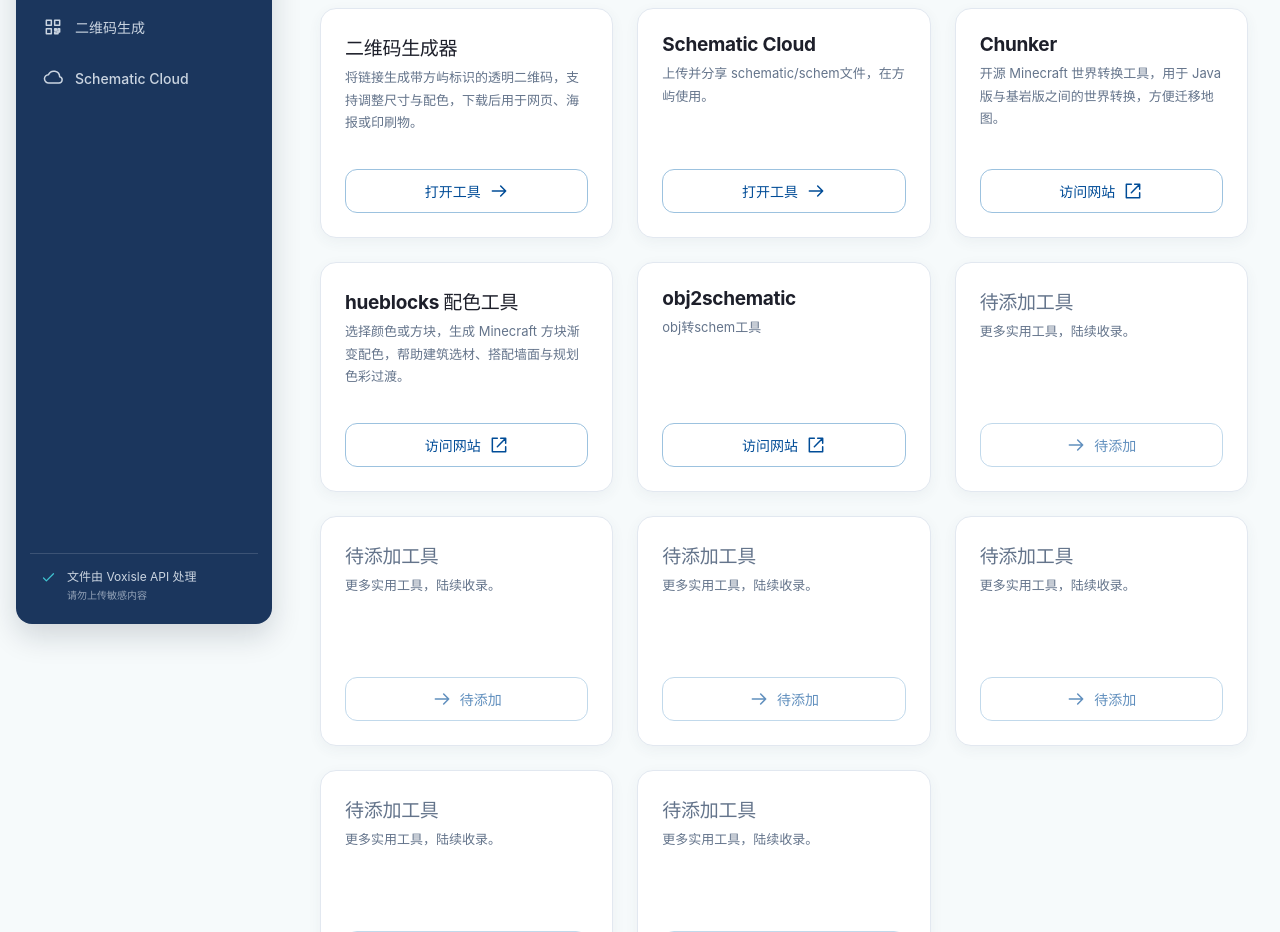
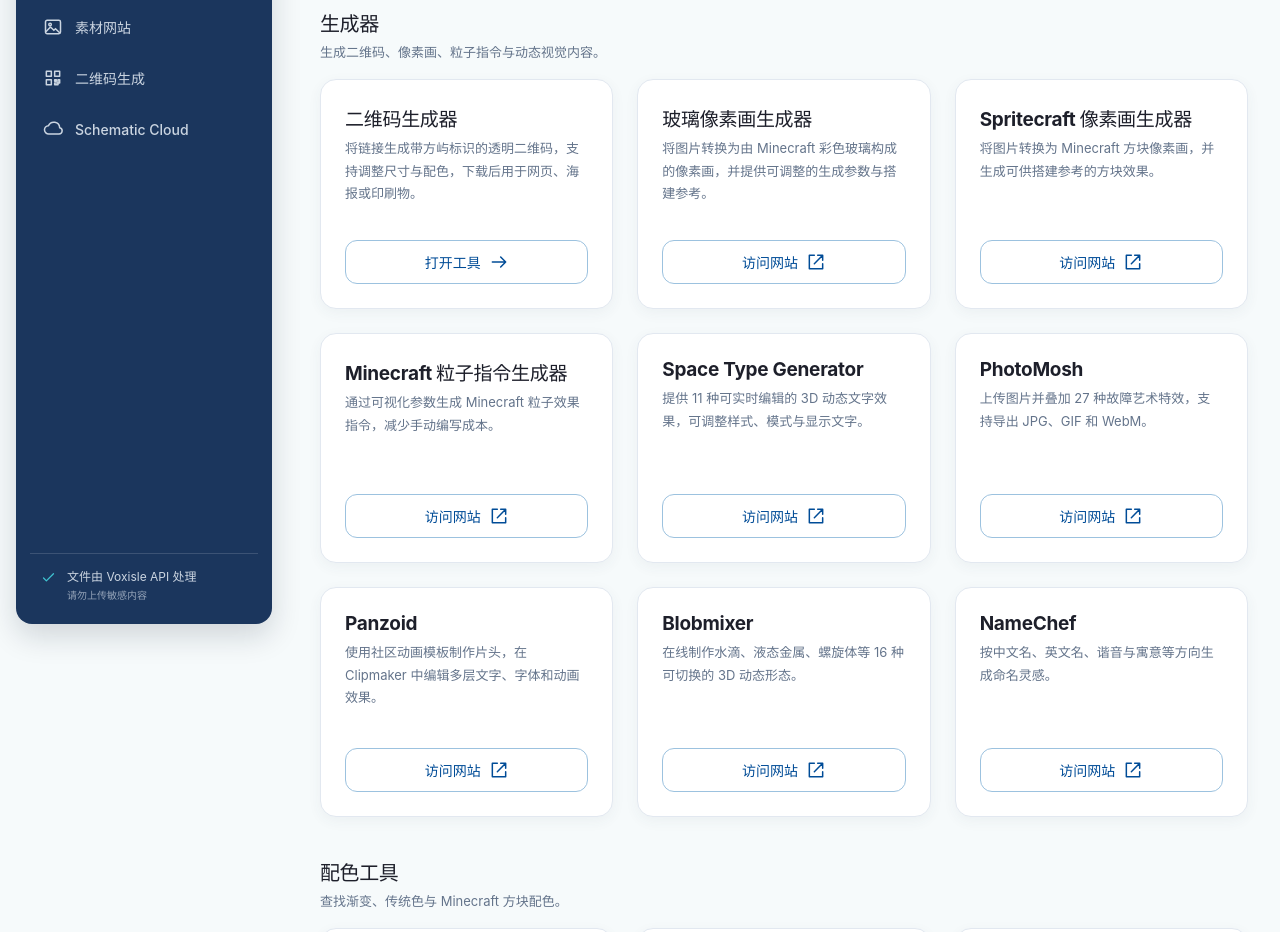
Before and after one commit to MapManager-group/voxisle-tools, a React (Vite) app: page / in a window 1280 px wide. Shown: the part 160-1092 px from the top of the page. Built offline with nearby package versions, Linux system fonts and the light colour scheme; no server answers.

Commit message:
feat: 新增素材网站分类 modify: 对首页工具进行分类

```diff
--- a/src/App.tsx
+++ b/src/App.tsx
@@ -3,11 +3,13 @@ import type { Tool } from './config'
 import { QrCodePage } from './features/qrcode/QrCodePage'
 import { SchematicPage } from './features/schematic/SchematicPage'
 import { HomePage } from './features/home/HomePage'
+import { ResourcesPage } from './features/resources/ResourcesPage'
 import './App.css'
 
 function currentTool(): Tool {
   if (location.hash === '#schematic') return 'schematic'
   if (location.hash === '#qrcode') return 'qrcode'
+  if (location.hash === '#resources') return 'resources'
   return 'home'
 }
 
@@ -18,7 +20,7 @@ function App() {
     addEventListener('hashchange', update)
     return () => removeEventListener('hashchange', update)
   }, [])
-  return tool === 'qrcode' ? <QrCodePage/> : tool === 'schematic' ? <SchematicPage/> : <HomePage/>
+  return tool === 'qrcode' ? <QrCodePage/> : tool === 'schematic' ? <SchematicPage/> : tool === 'resources' ? <ResourcesPage/> : <HomePage/>
 }
 
 export default App
--- a/src/components/layout/AppLayout.tsx
+++ b/src/components/layout/AppLayout.tsx
@@ -5,6 +5,6 @@ import { PageHeader } from './PageHeader'
 import { Sidebar } from './Sidebar'
 
 export function AppLayout({ activeTool, eyebrow, title, description, children }: { activeTool: Tool; eyebrow: string; title: string; description: string; children: ReactNode }) {
-  const apiUrl = activeTool === 'home' ? undefined : activeTool === 'qrcode' ? QR_API : SCHEMATIC_API
+  const apiUrl = activeTool === 'qrcode' ? QR_API : activeTool === 'schematic' ? SCHEMATIC_API : undefined
   return <div className="app-shell"><Sidebar activeTool={activeTool}/><div className="content-shell"><main className="main"><PageHeader key={apiUrl} eyebrow={eyebrow} title={title} description={description} apiUrl={apiUrl}/>{children}<AppFooter/></main></div></div>
 }
--- a/src/components/layout/Sidebar.tsx
+++ b/src/components/layout/Sidebar.tsx
@@ -7,6 +7,7 @@ export function Sidebar({ activeTool }: { activeTool: Tool }) {
     <Brand/>
     <nav aria-label="工具导航">
       <a href="#home" className={activeTool === 'home' ? 'active' : ''} aria-current={activeTool === 'home' ? 'page' : undefined} aria-label="工具首页" title="工具首页"><Icon name="home"/><span>工具首页</span></a>
+      <a href="#resources" className={activeTool === 'resources' ? 'active' : ''} aria-current={activeTool === 'resources' ? 'page' : undefined} aria-label="素材网站" title="素材网站"><Icon name="image"/><span>素材网站</span></a>
       <a href="#qrcode" className={activeTool === 'qrcode' ? 'active' : ''} aria-label="二维码生成" title="二维码生成"><Icon name="qr"/><span>二维码生成</span></a>
       <a href="#schematic" className={activeTool === 'schematic' ? 'active' : ''} aria-label="Schematic Cloud" title="Schematic Cloud"><Icon name="cloud"/><span>Schematic Cloud</span></a>
     </nav>
--- a/src/components/ui/Icon.tsx
+++ b/src/components/ui/Icon.tsx
@@ -1,9 +1,10 @@
 import type { ReactNode } from 'react'
 
-export type IconName = 'qr' | 'cloud' | 'download' | 'upload' | 'copy' | 'check' | 'home' | 'arrow' | 'external'
+export type IconName = 'qr' | 'cloud' | 'download' | 'upload' | 'copy' | 'check' | 'home' | 'image' | 'arrow' | 'external'
 
 const paths: Record<IconName, ReactNode> = {
   home: <><path d="m3 10 9-7 9 7v10H3Z"/><path d="M9 20v-7h6v7"/></>,
+  image: <><rect x="3" y="4" width="18" height="16" rx="2"/><circle cx="8.5" cy="9" r="1.5"/><path d="m4 17 5-5 4 4 2-2 5 5"/></>,
   arrow: <path d="M4 12h16m-6-6 6 6-6 6"/>,
   external: <><path d="M14 4h6v6m0-6L10 14"/><path d="M10 4H4v16h16v-6"/></>,
   qr: <><path d="M4 4h6v6H4zM14 4h6v6h-6zM4 14h6v6H4z"/><path d="M14 14h2v2h-2zM18 14h2v4h-2zM14 18h4v2h-4z"/></>,
--- a/src/config.ts
+++ b/src/config.ts
@@ -7,4 +7,4 @@ function requiredEnv(name: keyof ImportMetaEnv) {
 export const QR_API = requiredEnv('VITE_QR_API_BASE_URL')
 export const SCHEMATIC_API = requiredEnv('VITE_SCHEMATIC_API_BASE_URL')
 export const LOGO_CDN_URL = requiredEnv('VITE_LOGO_CDN_URL')
-export type Tool = 'home' | 'qrcode' | 'schematic'
+export type Tool = 'home' | 'resources' | 'qrcode' | 'schematic'
--- a/src/features/home/HomePage.tsx
+++ b/src/features/home/HomePage.tsx
@@ -1,19 +1,23 @@
 import { AppLayout } from '../../components/layout/AppLayout'
-import { Button, Card } from '../../components/ui'
+import { Card } from '../../components/ui'
 import { Icon } from '../../components/ui/Icon'
-import { tools } from './tools'
+import { toolGroups } from './tools'
 
 export function HomePage() {
   return <AppLayout activeTool="home" eyebrow="VOXISLE TOOLS" title="工具首页" description="从建筑蓝图、世界转换到方块配色，找到下一次创作需要的工具。">
-    <div className="tool-grid">
-      {tools.map((tool, index) => {
+    <div className="catalog-sections">
+      {toolGroups.map((group) => <section className="catalog-section" key={group.name}>
+        <header className="section-header"><h2>{group.name}</h2><p>{group.description}</p></header>
+        <div className="tool-grid">
+      {group.tools.map((tool) => {
         const external = /^https?:\/\//i.test(tool.href)
-        return <Card key={index} title={tool.name || '待添加工具'} description={tool.description || '更多实用工具，陆续收录。'} className={`tool-card${tool.href ? '' : ' tool-card-placeholder'}`}>
-          {tool.href ? <a className="button button-secondary button-wide" href={tool.href} target={external ? '_blank' : undefined} rel={external ? 'noopener noreferrer' : undefined} aria-label={`${external ? '访问' : '打开'}${tool.name}${external ? '（新标签页）' : ''}`}>
+        return <Card key={tool.href} title={tool.name} description={tool.description} className="tool-card">
+          <a className="button button-secondary button-wide" href={tool.href} target={external ? '_blank' : undefined} rel={external ? 'noopener noreferrer' : undefined} aria-label={`${external ? '访问' : '打开'}${tool.name}${external ? '（新标签页）' : ''}`}>
             {external ? '访问网站' : '打开工具'}<Icon name={external ? 'external' : 'arrow'}/>
-          </a> : <Button icon="arrow" tone="secondary" disabled>待添加</Button>}
+          </a>
         </Card>
-      })}
+      })}</div></section>)}
+      <aside className="catalog-contact" aria-label="投稿方式">有好用的工具？欢迎投稿至 <a href="mailto:contact@lorian.cn">contact@lorian.cn</a></aside>
     </div>
   </AppLayout>
 }
--- a/src/features/home/tools.ts
+++ b/src/features/home/tools.ts
@@ -1,42 +1,42 @@
-type ToolCard = {
-    name: string
-    description: string
-    href: string
-}
+export type ToolCard = { name: string; description: string; href: string }
 
-// 手动添加工具：填写 name、description、href 即可。
-// 站内链接使用 #qrcode / #schematic；外部链接使用完整 https:// 地址。
-// href 留空时显示为待添加卡片，按钮不可点击；不需要的预留项可以直接删除。
-export const tools: ToolCard[] = [
+export const toolGroups: { name: string; description: string; tools: ToolCard[] }[] = [
   {
-        name: '二维码生成器',
-        description: '将链接生成带方屿标识的透明二维码，支持调整尺寸与配色，下载后用于网页、海报或印刷物。',
-        href: '#qrcode',
+    name: '生成器',
+    description: '生成二维码、像素画、粒子指令与动态视觉内容。',
+    tools: [
+      { name: '二维码生成器', description: '将链接生成带方屿标识的透明二维码，支持调整尺寸与配色，下载后用于网页、海报或印刷物。', href: '#qrcode' },
+      { name: '玻璃像素画生成器', description: '将图片转换为由 Minecraft 彩色玻璃构成的像素画，并提供可调整的生成参数与搭建参考。', href: 'https://imhols.github.io/minecraft-glasspixel-generator/' },
+      { name: 'Spritecraft 像素画生成器', description: '将图片转换为 Minecraft 方块像素画，并生成可供搭建参考的方块效果。', href: 'https://autosaved.org/spritecraft' },
+      { name: 'Minecraft 粒子指令生成器', description: '通过可视化参数生成 Minecraft 粒子效果指令，减少手动编写成本。', href: 'https://mc.ecylt.top/' },
+      { name: 'Space Type Generator', description: '提供 11 种可实时编辑的 3D 动态文字效果，可调整样式、模式与显示文字。', href: 'https://spacetypegenerator.com/' },
+      { name: 'PhotoMosh', description: '上传图片并叠加 27 种故障艺术特效，支持导出 JPG、GIF 和 WebM。', href: 'https://photomosh.com/app/' },
+      { name: 'Panzoid', description: '使用社区动画模板制作片头，在 Clipmaker 中编辑多层文字、字体和动画效果。', href: 'https://panzoid.com/' },
+      { name: 'Blobmixer', description: '在线制作水滴、液态金属、螺旋体等 16 种可切换的 3D 动态形态。', href: 'https://blobmixer.14islands.com/' },
+      { name: 'NameChef', description: '按中文名、英文名、谐音与寓意等方向生成命名灵感。', href: 'https://www.namechef.co/cn' },
+    ],
   },
   {
-        name: 'Schematic Cloud',
-        description: '上传并分享 schematic/schem文件，在方屿使用。',
-        href: '#schematic',
+    name: '配色工具',
+    description: '查找渐变、传统色与 Minecraft 方块配色。',
+    tools: [
+      { name: 'hueBlocks 配色工具', description: '按颜色生成 Minecraft 方块渐变，帮助建筑选材和规划色彩过渡。', href: 'https://1280px.github.io/hueblocks/' },
+      { name: 'WebGradients', description: '浏览并复制现成的渐变配色，适合网页、海报和视觉设计。', href: 'https://webgradients.com/' },
+      { name: 'Color Hunt', description: '持续更新的配色方案社区，提供热门排行与近期配色浏览。', href: 'https://colorhunt.co/' },
+      { name: 'Adobe Color', description: '创建和探索其他用户分享的配色盘，并使用多种色彩规则辅助搭配。', href: 'https://color.adobe.com/' },
+      { name: 'NIPPON COLORS', description: '收录具有名称与出处的日本传统色，可直观浏览色值和色彩关系。', href: 'https://nipponcolors.com/' },
+      { name: '中国色', description: '浏览带有传统名称的中国色彩，快速获取色值与配色灵感。', href: 'http://zhongguose.com/' },
+    ],
   },
   {
-        name: 'Chunker',
-        description: '开源 Minecraft 世界转换工具，用于 Java 版与基岩版之间的世界转换，方便迁移地图。',
-        href: 'https://www.chunker.app',
+    name: '转换工具',
+    description: '处理地图、模型、Schematic 与图片视频文件。',
+    tools: [
+      { name: 'Schematic Cloud', description: '上传并分享 schematic/schem 文件，方便在方屿使用。', href: '#schematic' },
+      { name: 'Chunker', description: '在 Java 版与基岩版之间转换 Minecraft 世界，方便迁移地图。', href: 'https://www.chunker.app' },
+      { name: 'MCA Selector', description: '查看、筛选并删除 Minecraft Java 版世界区块，适合地图清理和区块管理。', href: 'https://github.com/Querz/mcaselector' },
+      { name: 'obj2schematic', description: '将 OBJ 三维模型转换为 Minecraft schematic 文件，便于把建模成果带入游戏。', href: 'https://objtoschematic.com/' },
+      { name: '即时工具', description: '集合图片切割、拼图及视频处理等多种在线实用工具。', href: 'https://www.67tool.com/' },
+    ],
   },
-    {
-        name: 'hueblocks 配色工具',
-        description: '选择颜色或方块，生成 Minecraft 方块渐变配色，帮助建筑选材、搭配墙面与规划色彩过渡。',
-        href: 'https://1280px.github.io/hueblocks/',
-    },
-    {
-        name: 'obj2schematic',
-        description: 'obj转schem工具',
-        href: 'https://objtoschematic.com/'
-    },
-    {name: '', description: '', href: ''},
-    {name: '', description: '', href: ''},
-    {name: '', description: '', href: ''},
-    {name: '', description: '', href: ''},
-    {name: '', description: '', href: ''},
-    {name: '', description: '', href: ''},
 ]
--- /dev/null
+++ b/src/features/resources/ResourcesPage.tsx
@@ -0,0 +1,16 @@
+import { AppLayout } from '../../components/layout/AppLayout'
+import { Card } from '../../components/ui'
+import { Icon } from '../../components/ui/Icon'
+import { resources } from './resources'
+
+export function ResourcesPage() {
+  return <AppLayout activeTool="resources" eyebrow="VOXISLE RESOURCES" title="素材网站" description="集中浏览蓝图、图片、插图与设计灵感网站；所有链接将在新标签页打开。">
+    <div className="tool-grid">
+      {resources.map((resource) => <Card key={resource.href} title={resource.name} description={resource.description} className="tool-card">
+        <a className="button button-secondary button-wide" href={resource.href} target="_blank" rel="noopener noreferrer" aria-label={`访问${resource.name}（新标签页）`}>
+          访问网站<Icon name="external"/>
+        </a>
+      </Card>)}
+    </div>
+  </AppLayout>
+}
--- /dev/null
+++ b/src/features/resources/resources.ts
@@ -0,0 +1,16 @@
+import type { ToolCard } from '../home/tools'
+
+export const resources: ToolCard[] = [
+  { name: 'Axiom 蓝图素材库', description: '浏览并获取 Axiom 社区分享的 Minecraft 建筑蓝图与创作素材。', href: 'https://axiomassets.net/browse' },
+  { name: 'Pinterest', description: '图片与创意灵感收藏平台；部分网络环境需要代理访问。', href: 'https://www.pinterest.com/' },
+  { name: 'ArtStation', description: '浏览热门数字绘画、概念设计、三维模型和游戏美术作品。', href: 'https://www.artstation.com/?sort_by=trending' },
+  { name: '中世纪素材', description: '花瓣用户整理的中世纪建筑、装饰与视觉参考素材。', href: 'https://huaban.com/user/objk767mfk' },
+  { name: 'Minecraft Heads', description: '收录可用于 Minecraft 建筑装饰与创作的玩家头颅素材。', href: 'https://minecraft-heads.com' },
+  { name: 'Unsplash 镜像', description: '无需注册即可浏览和下载高质量图片素材；部分网络环境需要代理访问。', href: 'https://unsplash.dogedoge.com' },
+  { name: 'Pexels', description: '提供可自定义尺寸的免费图片素材，部分下载功能需要注册。', href: 'https://www.pexels.com/' },
+  { name: 'PxHere', description: '可按颜色筛选的免费图片素材库，下载通常需要注册。', href: 'https://pxhere.com/' },
+  { name: 'Behance', description: '汇集摄影、平面、建筑和数字艺术等创意作品的灵感社区；部分网络环境需要代理访问。', href: 'https://www.behance.net/' },
+  { name: 'Google Arts & Culture', description: '在线浏览来自博物馆与文化机构的藏品、展览和文化遗产。', href: 'https://artsandculture.google.com/' },
+  { name: 'Awwwards', description: '收录获奖网站与数字设计案例，适合查找网页视觉与交互灵感；部分网络环境需要代理访问。', href: 'https://www.awwwards.com/' },
+  { name: 'DrawKit', description: '以卡通和简约风格为主的免费插图素材库，可用于网页和视觉项目。', href: 'https://www.drawkit.com/' },
+]
```
Also changed, not shown: src/App.css, 1 other file (tests, documents, lock files or other folders). Lines whose indentation alone changed are shown as unchanged.
